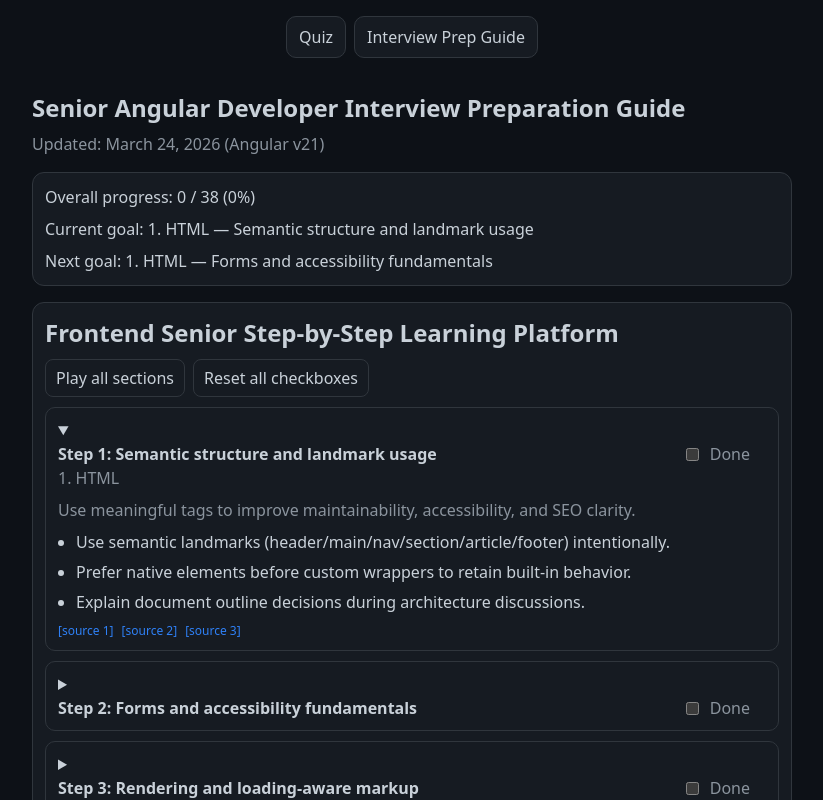
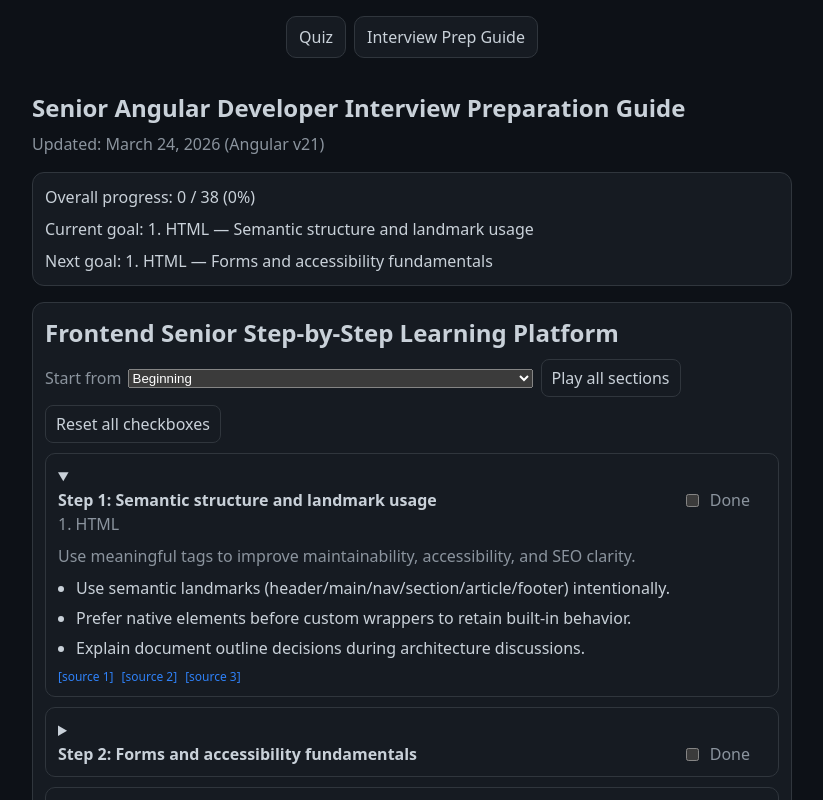
Before and after one commit to Rep1ay/angular-quiz, an Angular app: page /interview-prep in a window 1280 px wide. Shown: the top 800 px of the page, without its empty margins (228-1051 px from the left). Built offline with nearby package versions, Linux system fonts and the light colour scheme.

Commit message:
feat: add read start selection feature with dropdown and improve narration queue logic

```diff
--- a/src/app/features/interview-prep/interview-prep-page/interview-prep-page.html
+++ b/src/app/features/interview-prep/interview-prep-page/interview-prep-page.html
@@ -31,6 +31,20 @@
       <h2 class="prep__subheading">Frontend Senior Step-by-Step Learning Platform</h2>
       <div class="prep__actions">
         @if (ttsSupported$$()) {
+          <label class="prep__read-from">
+            Start from
+            <select
+              class="prep__read-select"
+              [value]="selectedReadFromSection$$()"
+              (change)="setReadStartSelection($any($event.target).value)"
+            >
+              <option value="">Beginning</option>
+              <option [value]="readFromCurrentStepOptionValue">Current step</option>
+              @for (option of readStartOptions$$(); track option.value) {
+                <option [value]="option.value">{{ option.label }}</option>
+              }
+            </select>
+          </label>
           <button type="button" class="prep__read-btn" (click)="toggleReadAllSections()">
             {{ isReading$$() ? 'Stop reading' : 'Play all sections' }}
           </button>
@@ -46,9 +60,13 @@
 
     <div class="prep__landscape-sections">
       @for (step of orderedSteps$$(); track step.id; let stepIndex = $index) {
-        <details class="prep__landscape-group" [open]="stepIndex === 0">
+        <details
+          class="prep__landscape-group"
+          [open]="stepIndex === 0"
+          (toggle)="onStepToggle(step.id, $any($event.target).open)"
+        >
           <summary class="prep__landscape-group-title">
-            <span class="prep__summary-main">
+            <span class="prep__summary-main" (click)="setCurrentStep(step.id)">
               <span>Step {{ stepIndex + 1 }}: {{ step.title }}</span>
               <label class="prep__topic-check prep__topic-check--inline" (click)="$event.stopPropagation()">
                 <input
--- a/src/app/features/interview-prep/interview-prep-page/interview-prep-page.scss
+++ b/src/app/features/interview-prep/interview-prep-page/interview-prep-page.scss
@@ -36,6 +36,17 @@
   align-items: center;
   gap: 8px;
   flex-wrap: wrap;
+}
+
+.prep__read-from {
+  display: inline-flex;
+  align-items: center;
+  gap: 6px;
+  color: var(--muted);
+}
+
+.prep__read-select {
+  min-width: 260px;
 }
 
 .prep__read-btn,
--- a/src/app/features/interview-prep/interview-prep-page/interview-prep-page.ts
+++ b/src/app/features/interview-prep/interview-prep-page/interview-prep-page.ts
@@ -65,6 +65,11 @@ type LearningStep = {
   explanation: string;
   done: boolean;
   highlights: string[];
+};
+
+type ReadStartOption = {
+  value: string;
+  label: string;
 };
 
 const PREP_PROGRESS_STORAGE_KEY = 'interview-prep:progress-v2';
@@ -533,10 +538,15 @@ export class InterviewPrepPage implements OnDestroy {
   private readonly document = inject(DOCUMENT);
   private speechQueue: string[] = [];
   private speechQueueIndex = 0;
+  private readonly readFromCurrentStepValue = '__current-step__';
+  private readonly readFromStepPrefix = '__step__:';
 
   protected readonly asOfDate = 'March 24, 2026';
   protected readonly ttsSupported$$ = signal(this.hasSpeechSynthesisSupport());
   protected readonly isReading$$ = signal(false);
+  protected readonly selectedReadFromSection$$ = signal('');
+  protected readonly currentStepId$$ = signal('');
+  protected readonly readFromCurrentStepOptionValue = this.readFromCurrentStepValue;
 
   protected readonly knowledgeBlocks$$ = signal<KnowledgeBlock[]>(this.buildInitialKnowledgeBlocks());
 
@@ -603,6 +613,13 @@ export class InterviewPrepPage implements OnDestroy {
       }))
     ),
   ]);
+
+  protected readonly readStartOptions$$ = computed<ReadStartOption[]>(() =>
+    this.orderedSteps$$().map((step, index) => ({
+      value: `${this.readFromStepPrefix}${step.id}`,
+      label: `Step ${index + 1}: ${step.title}`,
+    }))
+  );
 
   protected readonly totalCount$$ = computed(() => this.allLearningItems$$().length);
 
@@ -747,6 +764,20 @@ export class InterviewPrepPage implements OnDestroy {
     this.startReadingAllSections();
   }
 
+  protected setReadStartSelection(selection: string): void {
+    this.selectedReadFromSection$$.set(selection);
+  }
+
+  protected setCurrentStep(stepId: string): void {
+    this.currentStepId$$.set(stepId);
+  }
+
+  protected onStepToggle(stepId: string, isOpen: boolean): void {
+    if (isOpen) {
+      this.currentStepId$$.set(stepId);
+    }
+  }
+
   protected stopReading(): void {
     const synth = this.getSpeechSynthesis();
     synth?.cancel();
@@ -763,7 +794,7 @@ export class InterviewPrepPage implements OnDestroy {
     const synth = this.getSpeechSynthesis();
     if (!synth) return;
 
-    const queue = this.buildNarrationQueue();
+    const queue = this.buildNarrationQueue(this.selectedReadFromSection$$());
     if (queue.length === 0) return;
 
     synth.cancel();
@@ -801,13 +832,38 @@ export class InterviewPrepPage implements OnDestroy {
     synth.speak(utterance);
   }
 
-  private buildNarrationQueue(): string[] {
-    return this.orderedSteps$$().map((step, index) => {
+  private buildNarrationQueue(startSelection: string): string[] {
+    const indexedSteps = this.orderedSteps$$().map((step, index) => ({ step, index }));
+    const startFromCurrentStep = startSelection === this.readFromCurrentStepValue;
+    const startFromSpecificStep = startSelection.startsWith(this.readFromStepPrefix);
+    const selectedStepId = startFromSpecificStep
+      ? startSelection.slice(this.readFromStepPrefix.length)
+      : '';
+
+    const startIndex = startFromCurrentStep
+      ? this.getCurrentStepStartIndex(indexedSteps)
+      : selectedStepId
+        ? indexedSteps.findIndex(({ step }) => step.id === selectedStepId)
+        : 0;
+
+    const queueSource = startIndex >= 0 ? indexedSteps.slice(startIndex) : indexedSteps;
+
+    return queueSource.map(({ step, index }) => {
       const highlightsText =
         step.highlights.length > 0 ? ` Highlights: ${step.highlights.join(' ')}` : '';
 
       return `Step ${index + 1}. ${step.title}. Section: ${step.sectionTitle}. ${step.explanation}.${highlightsText}`;
     });
+  }
+
+  private getCurrentStepStartIndex(
+    indexedSteps: Array<{ step: LearningStep; index: number }>
+  ): number {
+    const currentStepId = this.currentStepId$$();
+    if (!currentStepId) return 0;
+
+    const currentIndex = indexedSteps.findIndex(({ step }) => step.id === currentStepId);
+    return currentIndex >= 0 ? currentIndex : 0;
   }
 
   private hasSpeechSynthesisSupport(): boolean {
```
